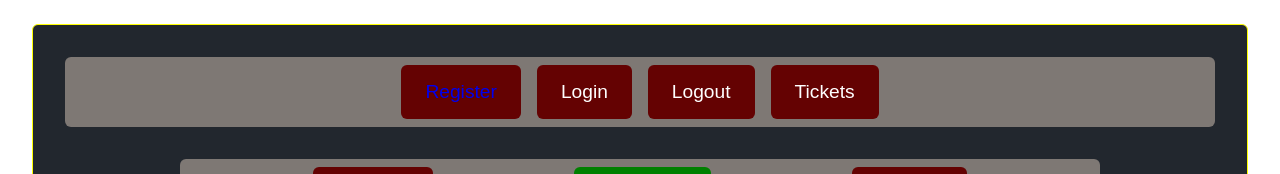
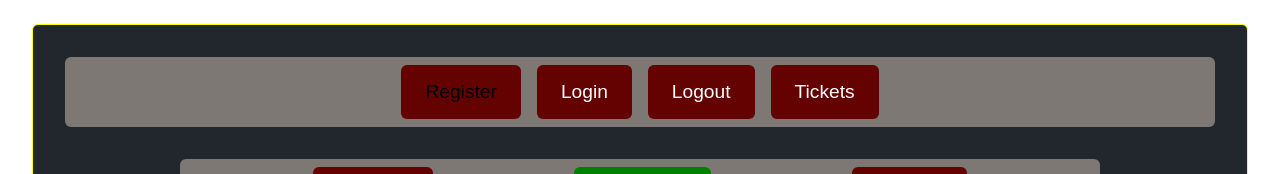
Before and after one commit to fabogit/client, an Angular app: page /tickets in a window 1280 px wide. In both pictures the pointer is over the link "Register". Shown: the top 174 px of the page. Built offline with nearby package versions, Linux system fonts and the light colour scheme; no server answers.

Commit message:
css fixes

```diff
--- a/src/app/components/header/header.component.css
+++ b/src/app/components/header/header.component.css
@@ -4,3 +4,8 @@ header {
 	display: flex;
 	justify-content: space-evenly;
 }
+
+a:hover {
+	text-decoration: none;
+	color: black;
+}
```
